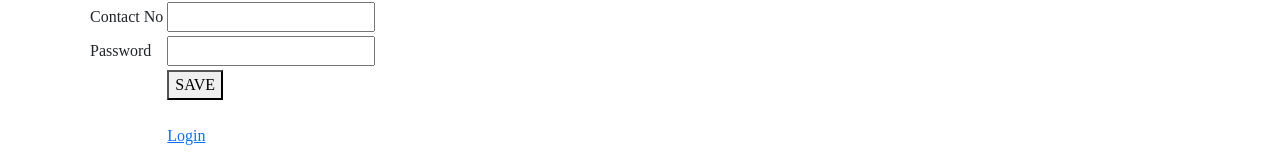
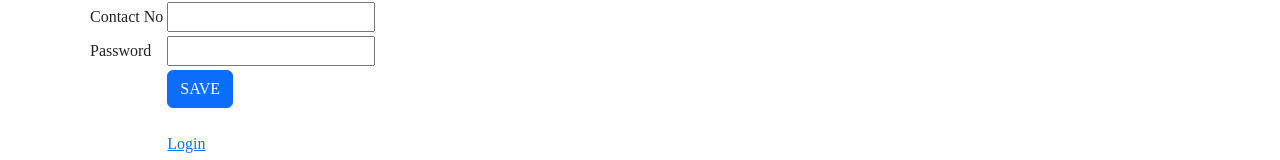
Before and after one commit to SreeMahalaxmiGudipati/AngularObservableLR, an Angular app: page /parent in a window 1280 px wide. Shown: the part 564-724 px from the top of the page. Built offline with nearby package versions, Linux system fonts and the light colour scheme; no server answers.

Commit message:
adding logged user data in sessionStorage

```diff
--- a/src/app/login/login.component.ts
+++ b/src/app/login/login.component.ts
@@ -73,6 +73,7 @@ export class LoginComponent implements OnInit{
       console.log("login success");
       this.isUserLogged=true;
       localStorage.setItem('user', JSON.stringify(user));
+      sessionStorage.setItem('user', JSON.stringify(user));
     this.router.navigate(['/viewdetails/'+user.id]);
     }
   }
--- a/src/app/register/register.component.html
+++ b/src/app/register/register.component.html
@@ -29,7 +29,7 @@
             <tr>
                 <td>&nbsp;</td>
                 <td>
-                    <button type="submit" value="SAVE" >SAVE</button>
+                    <button type="submit" value="SAVE" class="btn btn-primary">SAVE</button>
                     <br><br>
                     <a routerLink="/parent/login">Login</a>
                 </td>
```
